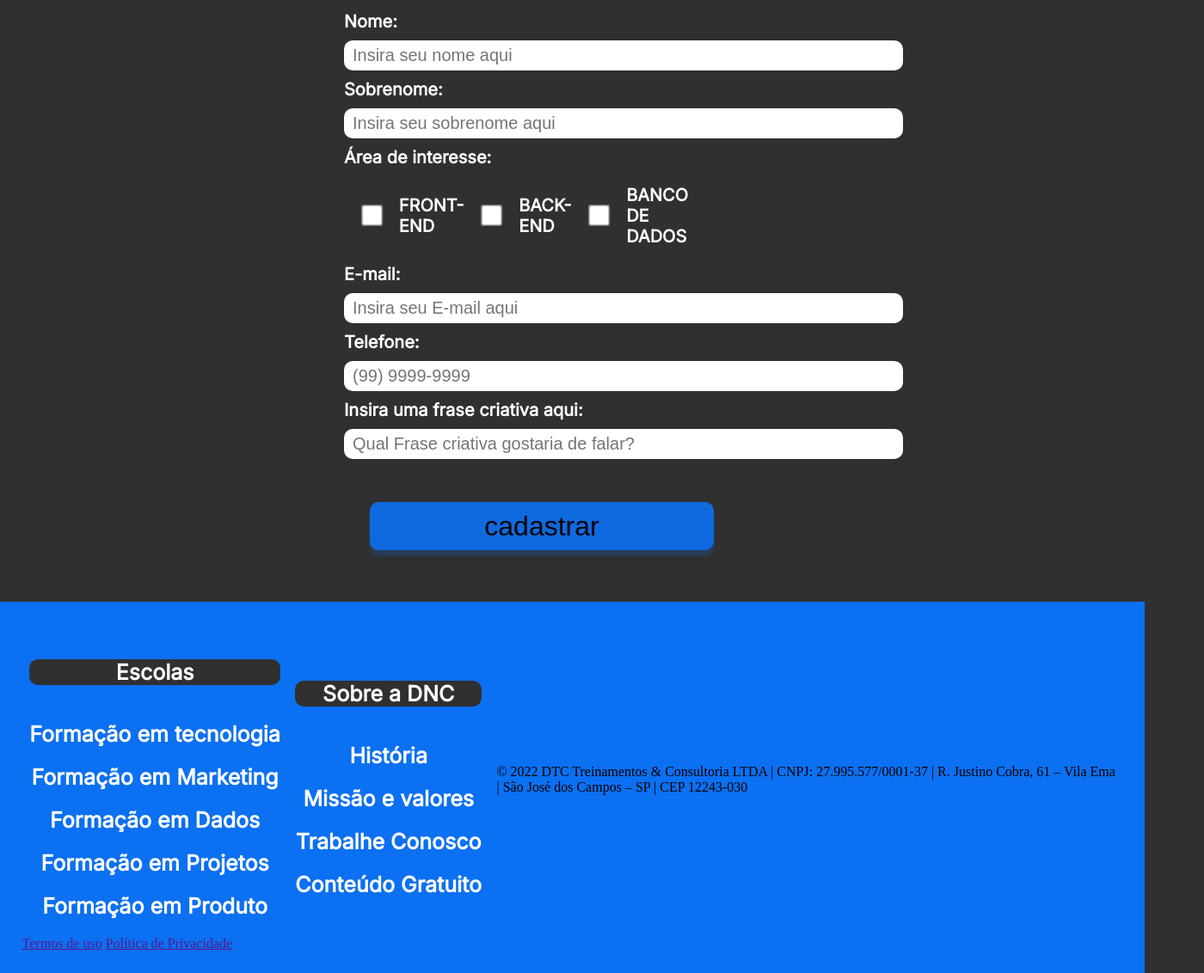
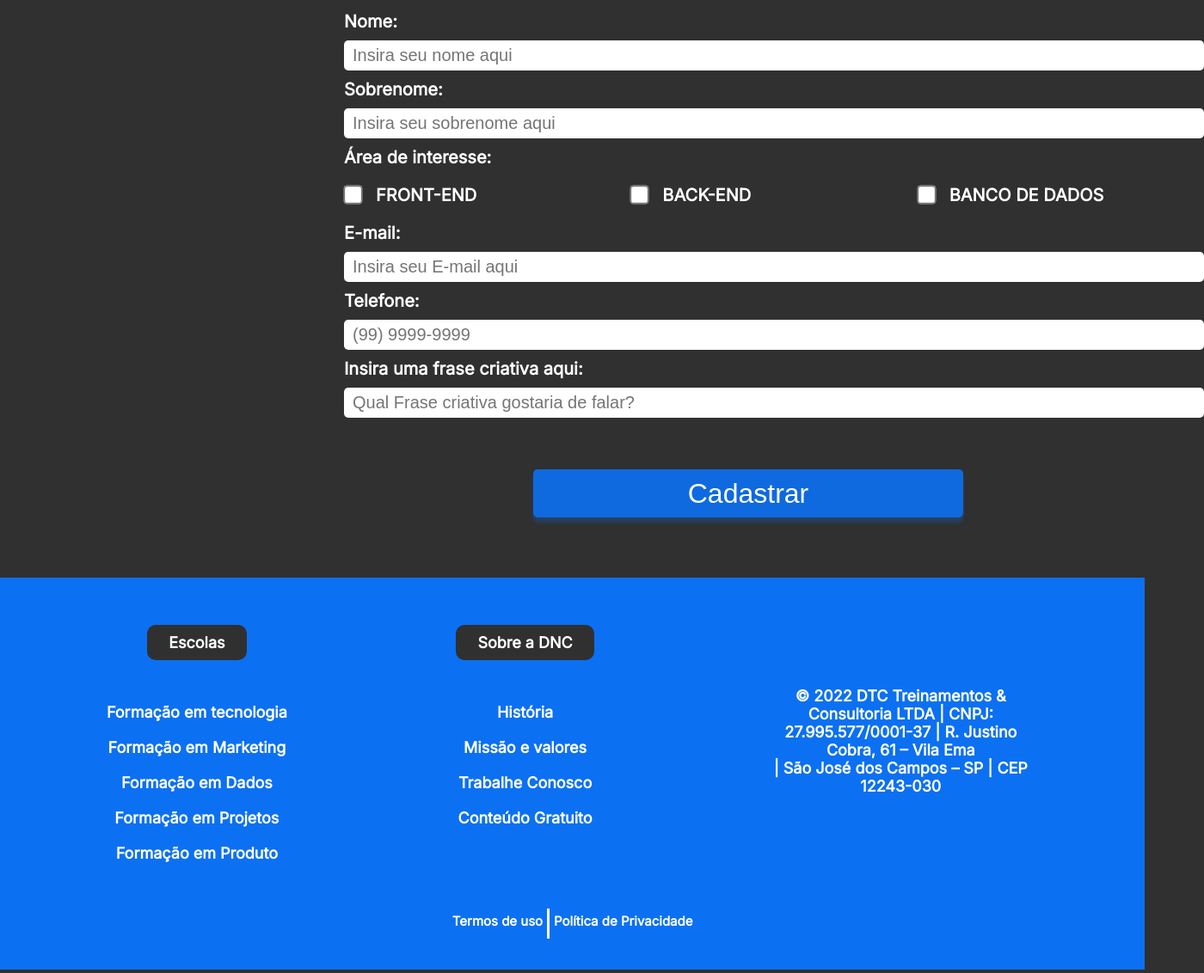
Before and after one commit to brunoalmeids1/ProjetoDnc, a plain HTML site: page index.html in a window 1280 px wide. Shown: the part 567-1699 px from the top of the page at 86% size, 1400 px wide, since content can reach past the window. Drawn offline with Linux system fonts and the light colour scheme.

```diff
--- a/estilo.css
+++ b/estilo.css
@@ -7,8 +7,8 @@
 }
 
 body{
-    margin:0px;
-    padding:0px;
+    margin:0%;
+    padding:0%;
 
     background:linear-gradient(180deg ,rgba(12, 112, 242, 0.5) 19.91%, rgba(12, 112, 242, 0) 24.84%) #303030;
     background-repeat: no-repeat;
@@ -93,6 +93,7 @@ body{
    .invert{
     background-color: black;
    }
+
    /* Formulários*/
 
    form{
@@ -100,7 +101,7 @@ body{
        font-family: var(--fonte-padrao);
        font-size: 20px;
        font-weight: 600;
-       width: 400px;
+       width: 1000px;
        margin-top:10px;
        margin-bottom: 10px;
        margin-left:400px;
@@ -112,15 +113,16 @@ body{
     display: flex;
     flex-direction:column;
 
+
    }
 
    form input{
-    border-radius: 10px;
+    border-radius: 5px;
     height: 15px;
     border: 0px;
     font-size: 20px;
     padding: 10px;
-    width: 630px;
+
     background-color: (255, 255, 2555, 0.9);
    }
 
@@ -134,8 +136,10 @@ body{
 
    .checkbox-itens label{
     font-size: 20px;
-    display: flex;
-    justify-content: space-around;
+    display: inline-block;
+    justify-content: center;
+    width: 930px;
+    align-items: center;
 
    }
 
@@ -148,16 +152,18 @@ body{
 
    input[type="checkbox"]{
         transform: scale(1.7);
+        margin-right: 20px;
+
     }
 
     input[type="submit"]{
         background-color: rgba(12, 112, 242, 0.9);
-        width: 400px;
+        width: 500px;
         height: 56px;
         font-size:32px;
-        text-decoration-color: white;
+        color: white;
 
-        margin: 50px 30px 50px 30px;
+        margin: 60px 30px 60px 220px;
         box-shadow: 0px 6px 4px rgba(12, 112, 242, 0.25);
         cursor:pointer;
 
@@ -184,21 +190,30 @@ body{
         padding:0px;
     }
 
+    footer nav{
+        display: flex;
+        flex-direction: column;
+        align-items: center;
+
+        height: 330px;
+    }
+
     footer h5{
         text-align: center;
         color: white;
         font-weight: 800;
-        font-size: 25px;
+        font-size: 18px;
         font-family: var(--fonte-padrao);
 
         background-color: var(--preto-dnc);
         border-radius: 10px;
+        padding: 10px 25px 10px 25px;
     }
 
     footer ul li{
         text-align: center;
         color: white;
-        font-size: 25px;
+        font-size: 18px;
         font-weight: 600;
         font-family: var(--fonte-padrao);
 
@@ -209,3 +224,44 @@ body{
         color: white;
         text-decoration: none;
     }
+
+    footer ul li a:hover{
+        color: var(--cinza-hover)
+    }
+
+    footer .endereco{
+        font-size: 18px;
+        font-weight: 600;
+        font-family: var(--fonte-padrao);
+        color:white;
+        width: 25%;
+
+        text-align: center;
+    }
+
+    footer .linha2{
+        height: 35px;
+        display: flex;
+        justify-content: center;
+        margin: 0px;
+        padding: 10px;
+        margin-top: 20px;
+    }
+
+    footer .linha2 a{
+        font-family: var(--fonte-padrao);
+        font-size: 15px;
+        font-weight: 600;
+        color: white;
+        text-decoration: none;
+        padding: 5px;
+    }
+
+    footer .linha2 a:first-child{
+        border-right: 3px solid white;
+
+    }
+
+    footer .linha2 a:hover{
+        color: var(--cinza-hover);
+    }
--- a/index.html
+++ b/index.html
@@ -46,7 +46,7 @@
                 <input type="text" placeholder="Insira seu sobrenome aqui">
             </div>
 
-            <div class="form-group">
+         <div class="form-group">
                 <label>Área de interesse:</label>
                 <div class="checkbox-itens">
                     <input type="checkbox" value="front">
@@ -54,7 +54,6 @@
 
                     <input type="checkbox" value="back">
                     <label>BACK-END</label>
-
                     <input type="checkbox" value="bd">
                     <label>BANCO DE DADOS</label>
                 </div>
@@ -77,7 +76,7 @@
             </div>
 
 
-            <input type="submit" value="cadastrar">
+            <input type="submit" value="Cadastrar">
 
 
         </form>
@@ -129,7 +128,7 @@
                  | São José dos Campos – SP | CEP 12243-030
             </div>
         </div>
-        <div class="linha 2">
+        <div class="linha2">
         <a href="">Termos de uso</a>
         <a href="">Política de Privacidade</a>
         </div>
```
